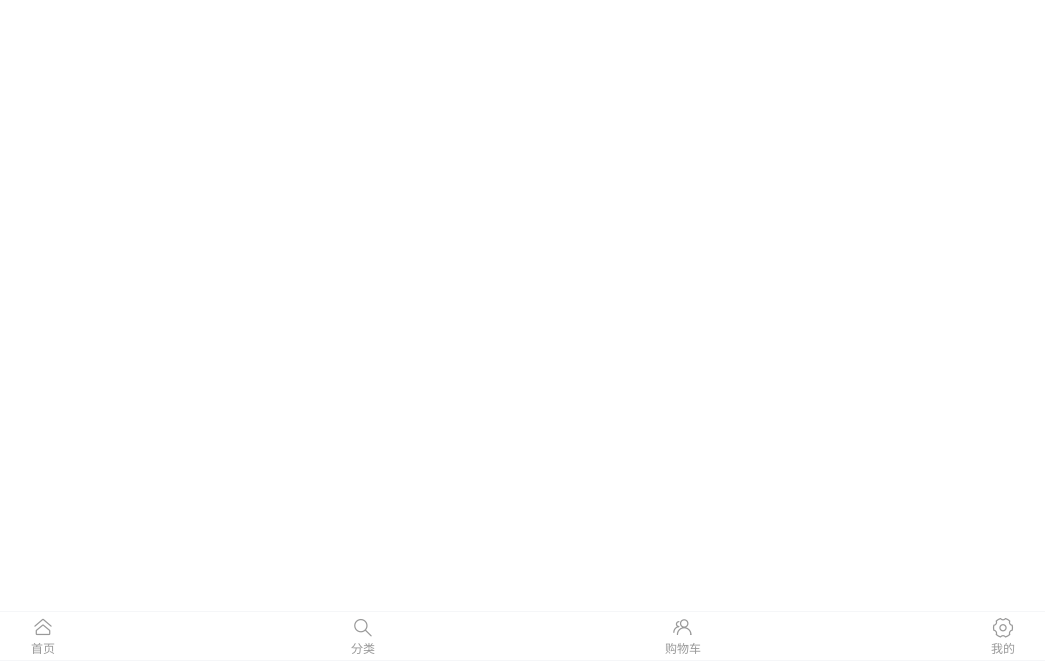
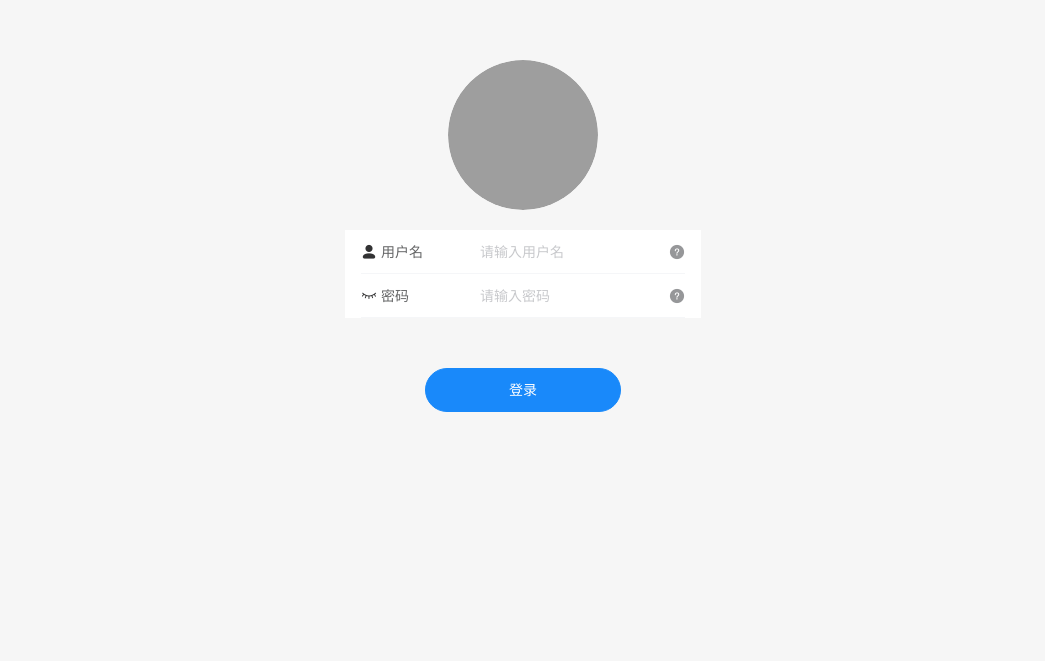
Before and after one commit to a869246700/my-project, a Vue app: page /#/login in a window 1280 px wide. Shown: the part 139-800 px from the top of the page, without its empty margins (117-1162 px from the left). Built offline with nearby package versions, Linux system fonts and the light colour scheme; grey boxes are pictures that could not be loaded.

Commit message:
完成登录界面

```diff
--- a/src/components/common/tabbar/TabBar.vue
+++ b/src/components/common/tabbar/TabBar.vue
@@ -1,5 +1,5 @@
 <template>
-  <van-tabbar v-model="active" @change="onChange" route inactive-color="#999999" active-color="#ff8198" :z-index="99">
+  <van-tabbar v-model="active" route inactive-color="#999999" active-color="#ff8198" :z-index="99">
     <van-tabbar-item icon="home-o" to="/home">首页</van-tabbar-item>
     <van-tabbar-item icon="search" to="/category">分类</van-tabbar-item>
     <van-tabbar-item icon="friends-o" to="/cart">购物车</van-tabbar-item>
@@ -14,12 +14,6 @@ export default {
     return {
       active: 0
     }
-  },
-  methods: {
-    // 监听 TabBarItem 点击事件
-    onChange() {
-      console.log()
-    }
   }
 }
 </script>
--- a/src/components/content/mock/Mock.vue
+++ b/src/components/content/mock/Mock.vue
@@ -2,7 +2,7 @@
   <div>
     <van-overlay z-index="99999" :show="isMockShow">
       <div class="wrapper" @click.stop>
-        <van-loading size="24px" vertical>加载中...</van-loading>
+        <van-loading size="24px" vertical>{{content}}</van-loading>
       </div>
     </van-overlay>
   </div>
@@ -10,6 +10,12 @@
 <script>
 export default {
   name: 'Detail',
+  props: {
+    content: {
+      type: String,
+      default: '加载中...'
+    }
+  },
   data() {
     return {
       isMockShow: true
--- a/src/router/index.js
+++ b/src/router/index.js
@@ -6,11 +6,13 @@ const Category = () => import('views/category/Category')
 const Cart = () => import('views/cart/Cart')
 const Profile = () => import('views/profile/Profile')
 const Detail = () => import('views/detail/Detail')
+const Login = () => import('views/login/Login')
 
 Vue.use(VueRouter)
 
 const routes = [
-  { path: '/', redirect: '/home' },
+  { path: '/', redirect: '/login' },
+  { path: '/login', component: Login },
   { path: '/home', component: Home },
   { path: '/category', component: Category },
   { path: '/cart', component: Cart },
@@ -22,4 +24,15 @@ const router = new VueRouter({
   routes
 })
 
+router.beforeEach((to, from, next) => {
+  // 如果访问登录界面则直接返回
+  if (to.path === '/login') return next()
+  // 如果访问其他页面需要登录获取的token后才能进行
+  const token = window.sessionStorage.getItem('token')
+  // 如果没有获取到token，则跳转至登录界面登录
+  if (!token) return next('/login')
+  // 存在 token 则放行
+  next()
+})
+
 export default router
--- a/src/views/detail/Detail.vue
+++ b/src/views/detail/Detail.vue
@@ -200,7 +200,7 @@ export default {
     },
     // 监听全部图片是否加载完成
     handleImageLoad() {
-      console.log('所有图片全部加载完成')
+      // 计算每个 tabControl 项的高度
       this.initHeight()
     },
     // 处理 sku 参数
--- /dev/null
+++ b/src/views/login/Login.vue
@@ -0,0 +1,148 @@
+<template>
+  <div id="login">
+    <van-image
+      round
+      width="150"
+      height="150"
+      src="http://img.qqzhi.com/uploads/2018-12-22/122719846.jpg"
+      class="avatar"
+      lazy-load
+    />
+    <!-- 表单验证 -->
+    <van-form @submit="onSubmit">
+      <!-- 用户名输入框 -->
+      <van-field
+        v-model="username"
+        name="用户名"
+        label="用户名"
+        placeholder="请输入用户名"
+        left-icon="contact"
+        :rules="userNameRules"
+      >
+        <template #right-icon>
+          <van-icon
+            name="question"
+            v-show="username.length === 0"
+            @click="Toast('用户名的长度为 3 - 10 位')"
+          />
+          <van-icon name="cross" @click="handleUsernameClear" v-show="username.length !== 0" />
+        </template>
+      </van-field>
+      <!-- 密码输入框 -->
+      <van-field
+        v-model="password"
+        :type="isPasswordShow ? 'text' : 'password'"
+        name="密码"
+        label="密码"
+        placeholder="请输入密码"
+        :left-icon="isPasswordShow ? 'eye' : 'closed-eye'"
+        @click-left-icon="isPasswordShow=!isPasswordShow"
+        :rules="passwordRules"
+      >
+        <template #right-icon>
+          <van-icon
+            name="question"
+            v-show="password.length === 0"
+            @click="Toast('密码的长度为 6 - 15 位')"
+          />
+          <van-icon name="cross" @click="handlePasswordClear" v-show="password.length !== 0" />
+        </template>
+      </van-field>
+      <div class="login-btn">
+        <van-button round block type="info" native-type="submit">登录</van-button>
+      </div>
+    </van-form>
+
+    <!-- mock -->
+    <mock ref="mock" content="登录中..." v-if="isShow" />
+  </div>
+</template>
+
+<script>
+import { MockMixin } from 'common/mixin'
+
+export default {
+  name: 'Login',
+  mixins: [MockMixin],
+  data() {
+    return {
+      // 动态绑定用户名
+      username: '',
+      // 动态绑定密码
+      password: '',
+      // 密码是否可见
+      isPasswordShow: false,
+      // 登录动画显示隐藏
+      isShow: false,
+      // 用户名校验规则
+      userNameRules: [
+        { required: true, message: '请填写用户名' },
+        { validator: this.userNameValidator, message: '长度在 3 到 10 个字符' }
+      ],
+      // 密码校验规则
+      passwordRules: [
+        { required: true, message: '请填写密码' },
+        { validator: this.passwordValidator, message: '长度在 6 到 15 个字符' }
+      ]
+    }
+  },
+  methods: {
+    // 点击登录
+    onSubmit(values) {
+      // 让登录中的动画显示
+      this.isShow = true
+      // 模拟后台生成 token
+      const token = +new Date()
+      // 将 token 保存到 sessionStorage
+      window.sessionStorage.setItem('token', token)
+      // 模拟异步请求登录
+      setTimeout(() => {
+        this.isShow = false
+
+        // 跳转到主页
+        this.$router.push('/home')
+      }, 1500)
+    },
+    // 用户名自定义检验方法
+    userNameValidator() {
+      if (this.username.length < 3 || this.username.length > 10) return false
+      return true
+    },
+    // 密码自定义检验方法
+    passwordValidator() {
+      if (this.password.length < 6 || this.password.length > 15) return false
+      return true
+    },
+    // 点击清空用户名
+    handleUsernameClear() {
+      this.username = ''
+    },
+    // 点击清空密码
+    handlePasswordClear() {
+      this.password = ''
+    }
+  }
+}
+</script>
+
+<style lang="less" scoped>
+#login {
+  position: relative;
+  height: 100vh;
+  background: #f6f6f6;
+  z-index: 999;
+
+  display: flex;
+  flex-direction: column;
+  justify-content: center;
+  align-items: center;
+
+  .avatar {
+    margin-bottom: 20px;
+  }
+
+  .login-btn {
+    margin: 50px 80px;
+  }
+}
+</style>
```
Also changed, not shown: src/plugins/vant.js (+7 -1 lines).
